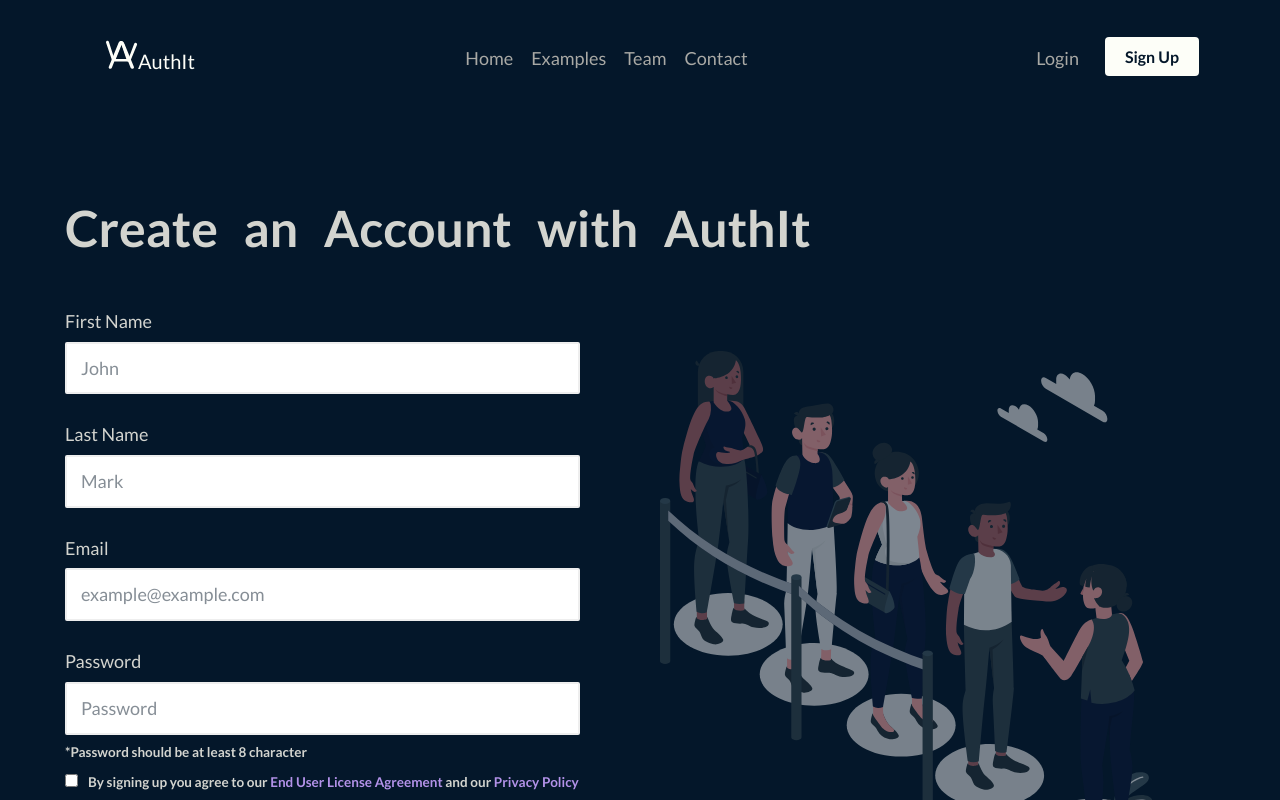
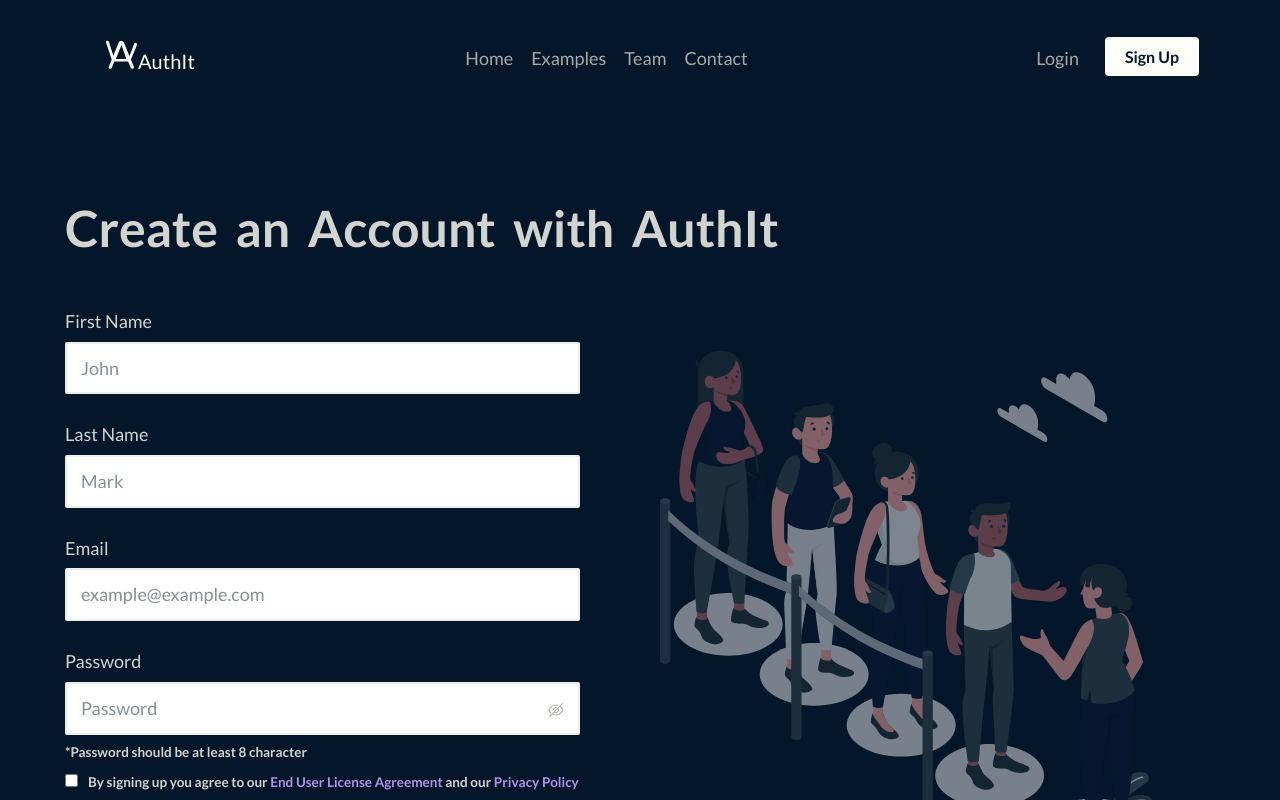
Before and after one commit to zuri-training/AuthWiki_Team9, a React (Create React App) app in the folder FrontEnd/authwiki/: page /register in a window 1280 px wide. Shown: the top 800 px of the page. Built offline with nearby package versions, Linux system fonts and the light colour scheme.

Commit message:
Implement Registration :Password Visibility #17

```diff
--- a/FrontEnd/authwiki/src/components/Form.js
+++ b/FrontEnd/authwiki/src/components/Form.js
@@ -6,6 +6,8 @@ const Form = ({
   _name,
   _value,
   diff = false,
+  showPassword = false,
+  setShowPassword = null,
 }) => {
   return (
     <div className="input-item">
@@ -15,11 +17,31 @@ const Form = ({
       <input
         type={type}
         name={_name}
-        className="input-box"
+        className={"input-box"}
         placeholder={placeholder}
         onChange={handleChange}
         value={_value}
       />
+      {diff && showPassword && (
+        <svg
+          width="16"
+          height="16"
+          viewBox="0 0 16 16"
+          fill="none"
+          xmlns="http://www.w3.org/2000/svg"
+          onClick={setShowPassword}
+          className="password"
+        >
+          <path
+            d="M2.62003 11.255L3.33503 10.545C2.55214 9.84206 1.93702 8.97234 1.53503 8C2.55003 5.465 5.35003 3.5 8.00003 3.5C8.68198 3.509 9.35775 3.63064 10 3.86L10.775 3.08C9.89636 2.70866 8.95388 2.51167 8.00003 2.5C6.37029 2.56129 4.79423 3.09878 3.46663 4.04604C2.13904 4.99331 1.11811 6.30882 0.530031 7.83C0.490315 7.93985 0.490315 8.06015 0.530031 8.17C0.974155 9.34851 1.69025 10.4055 2.62003 11.255Z"
+            fill="#A9A9A5"
+          />
+          <path
+            d="M6 7.865C6.03477 7.38586 6.24084 6.93524 6.58054 6.59554C6.92024 6.25584 7.37086 6.04977 7.85 6.015L8.755 5.105C8.24788 4.97147 7.71462 4.97321 7.20838 5.11003C6.70214 5.24685 6.24061 5.51399 5.8698 5.8848C5.49899 6.25561 5.23185 6.71714 5.09503 7.22338C4.95821 7.72962 4.95647 8.26288 5.09 8.77L6 7.865ZM15.47 7.83C14.8967 6.3366 13.899 5.04351 12.6 4.11L15 1.705L14.295 1L1 14.295L1.705 15L4.255 12.45C5.39194 13.117 6.68202 13.4787 8 13.5C9.62974 13.4387 11.2058 12.9012 12.5334 11.954C13.861 11.0067 14.8819 9.69118 15.47 8.17C15.5097 8.06015 15.5097 7.93985 15.47 7.83ZM10 8C9.99789 8.35005 9.90395 8.69342 9.72755 8.99578C9.55116 9.29815 9.29849 9.54892 8.9948 9.72303C8.69112 9.89714 8.34705 9.9885 7.997 9.98797C7.64694 9.98744 7.30315 9.89503 7 9.72L9.72 7C9.89975 7.30287 9.99634 7.64783 10 8ZM8 12.5C6.95103 12.4817 5.92195 12.2107 5 11.71L6.27 10.44C6.84767 10.8408 7.54777 11.026 8.24807 10.9632C8.94836 10.9005 9.60436 10.5937 10.1015 10.0965C10.5987 9.59937 10.9055 8.94336 10.9682 8.24307C11.031 7.54277 10.8458 6.84267 10.445 6.265L11.88 4.83C13.0273 5.61749 13.9245 6.71771 14.465 8C13.45 10.535 10.65 12.5 8 12.5Z"
+            fill="#A9A9A5"
+          />
+        </svg>
+      )}
       {diff && <Terms />}
     </div>
   );
--- a/FrontEnd/authwiki/src/css/Login.js
+++ b/FrontEnd/authwiki/src/css/Login.js
@@ -10,7 +10,7 @@ const Container = styled.main`
     margin-bottom: 3.5rem;
     font-weight: 700;
     line-height: 9.5rem;
-    word-spacing: 16px;
+    word-spacing: 8px;
   }
   .login-container {
     display: flex;
@@ -31,6 +31,7 @@ const Container = styled.main`
     display: flex;
     flex-direction: column;
     gap: 1rem;
+    position: relative;
   }
   .login-item-svg {
     padding: 4rem;
@@ -100,6 +101,14 @@ const Container = styled.main`
   .checkbox {
     margin-right: 1rem;
   }
+  .password {
+    position: absolute;
+    right: 16px;
+    bottom: 86px;
+  }
+  .password:hover {
+    cursor: pointer;
+  }
 `;
 
 export default Container;
--- a/FrontEnd/authwiki/src/pages/Register.js
+++ b/FrontEnd/authwiki/src/pages/Register.js
@@ -16,6 +16,7 @@ const Register = () => {
     lastName: "",
     password: "",
     isMember: "",
+    showPassword: true,
   };
   const [values, setValues] = useState(initialState);
   const dispatch = useDispatch();
@@ -35,44 +36,10 @@ const Register = () => {
     const value = e.target.value;
     setValues({ ...values, [name]: value });
   };
-  // return (
-  //   <div>
-  //     <h1>Register Page</h1>
-  //     <form>
-  //       <input
-  //         type="email"
-  //         name="email"
-  //         value={values.email}
-  //         onChange={onChange}
-  //       />
-  //       <br />
-  //       <input
-  //         type="text"
-  //         name="firstName"
-  //         value={values.firstName}
-  //         onChange={onChange}
-  //       />
-  //       <br />
-  //       <input
-  //         type="text"
-  //         name="lastName"
-  //         value={values.lastName}
-  //         onChange={onChange}
-  //       />
-  //       <br />
-  //       <input
-  //         type="password"
-  //         name="password"
-  //         value={values.password}
-  //         onChange={onChange}
-  //       />
-  //       <br />
-  //       <button type="submit" onClick={onSubmit}>
-  //         Register
-  //       </button>
-  //     </form>
-  //   </div>
-  // );
+
+  const setShowPassword = () => {
+    setValues({ ...values, ["showPassword"]: !values.showPassword });
+  };
 
   return (
     <Container>
@@ -107,12 +74,14 @@ const Register = () => {
               />
               <Form
                 labelText="Password"
-                type="password"
+                type={values.showPassword ? "text" : "password"}
                 _name="password"
                 placeholder="Password"
                 handleChange={handleChange}
                 value={values.password}
                 diff={true}
+                showPassword={values.showPassword}
+                setShowPassword={setShowPassword}
               />
               <button type="submit" className="submit-btn" onClick={onSubmit}>
                 Create Account
```
